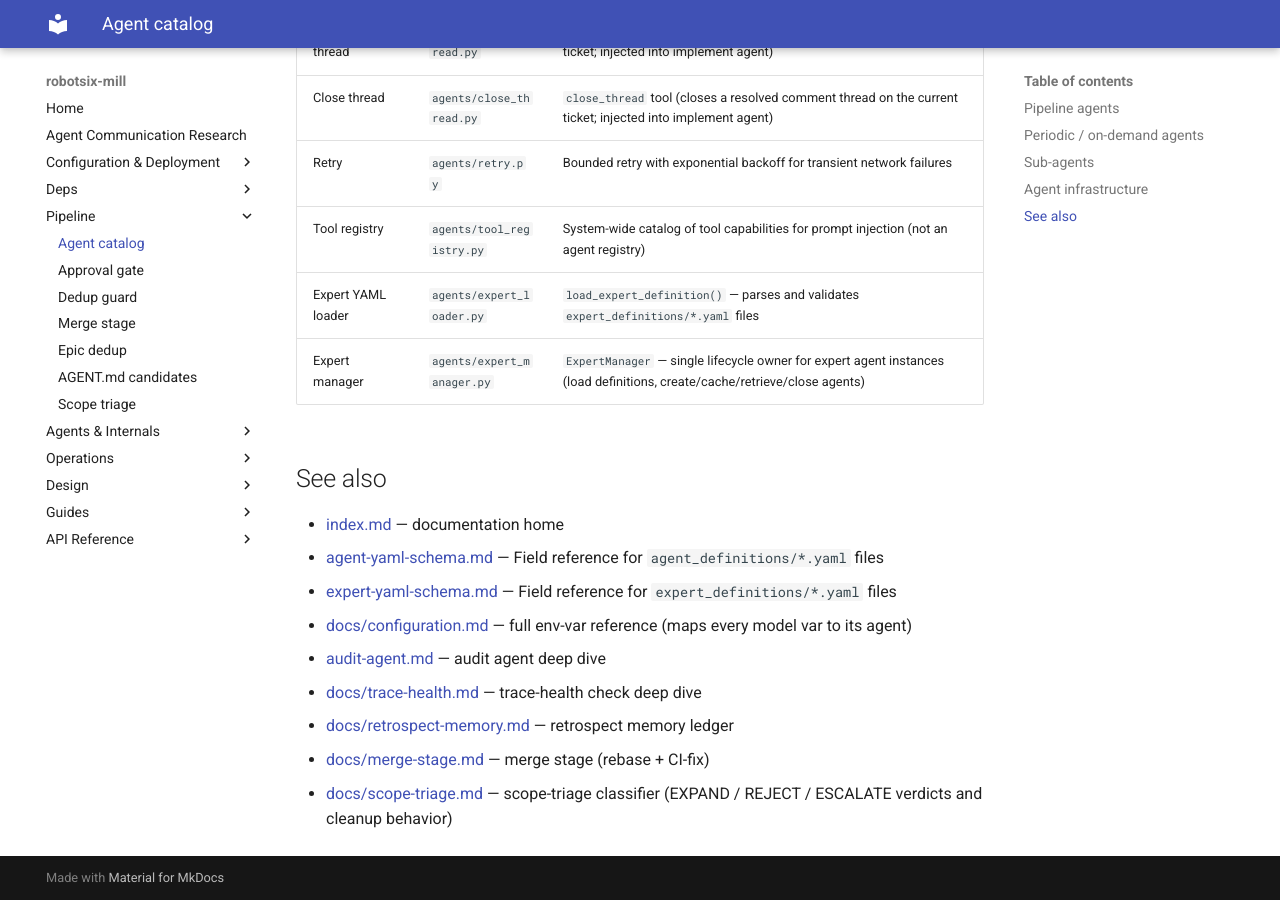
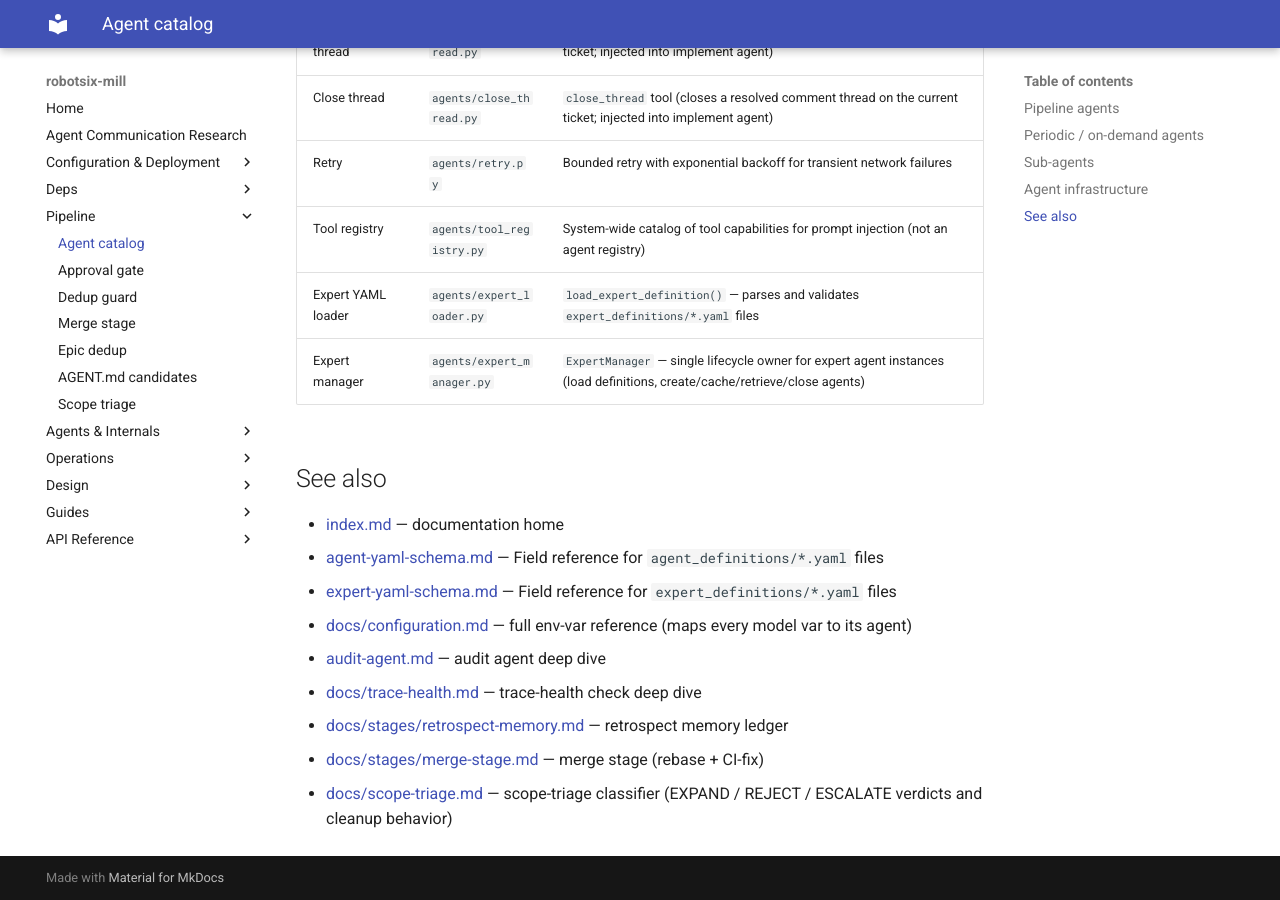
Before and after one commit to damien-robotsix/robotsix-mill, an MkDocs documentation site: the page built from docs/agents/index.md, in a window 1280 px wide and 900 px high, scrolled down 6452 px. Built offline with MkDocs 1.6.1 and Material for MkDocs 9.7.7, drawn with Linux system fonts in a browser that asks for light colours.

Commit message:
mill: Reorganize module stages: align to per-module layout (src/docs/tests) (20260705T234859Z-reorganize-module-stages-align-to-per-mo-84c5) [WIP]

```diff
--- a/docs/agents/index.md
+++ b/docs/agents/index.md
@@ -103,6 +103,6 @@
 - [docs/configuration.md](../configuration.md) — full env-var reference (maps every model var to its agent)
 - [audit-agent.md](audit-agent.md) — audit agent deep dive
 - [docs/trace-health.md](../trace-health.md) — trace-health check deep dive
-- [docs/retrospect-memory.md](../retrospect-memory.md) — retrospect memory ledger
-- [docs/merge-stage.md](../merge-stage.md) — merge stage (rebase + CI-fix)
+- [docs/stages/retrospect-memory.md](../stages/retrospect-memory.md) — retrospect memory ledger
+- [docs/stages/merge-stage.md](../stages/merge-stage.md) — merge stage (rebase + CI-fix)
 - [docs/scope-triage.md](../scope-triage.md) — scope-triage classifier (EXPAND / REJECT / ESCALATE verdicts and cleanup behavior)
--- a/docs/modules.yaml
+++ b/docs/modules.yaml
@@ -358,6 +358,7 @@
       - tests/stages/test_implemented_repos.py
       - tests/stages/test_smoke_gate_browser.py
       - tests/stages/test_implementation_logic.py
+      - docs/stages/**/*
     dependencies: [config, core, forge, vcs, agents, runners, langfuse, runtime, hooks]
 
   # -------------------------------------------------------------------
--- a/mkdocs.yml
+++ b/mkdocs.yml
@@ -25,16 +25,16 @@
       - Dependency management: deps/dependencies.md
   - Pipeline:
       - Agent catalog: agents/index.md
-      - Approval gate: approval-gate.md
+      - Approval gate: stages/approval-gate.md
       - Dedup guard: core/dedup-guard.md
-      - Merge stage: merge-stage.md
-      - Epic dedup: epic-dedup.md
+      - Merge stage: stages/merge-stage.md
+      - Epic dedup: stages/epic-dedup.md
       - "AGENT.md candidates": agents/md-candidates.md
       - Scope triage: scope-triage.md
   - Agents & Internals:
       - Audit agent: agents/audit-agent.md
-      - Blocked ticket recovery: blocked-ticket-recovery.md
-      - Retrospect memory: retrospect-memory.md
+      - Blocked ticket recovery: stages/blocked-ticket-recovery.md
+      - Retrospect memory: stages/retrospect-memory.md
       - Trace-health check: trace-health.md
       - Diagnostic agent: agents/diagnostic-agent.md
       - Expert YAML schema: agent-definitions/expert-yaml-schema.md
```
Also changed, not shown: ARCHITECTURE.md (+2 -2 lines), CHANGELOG.md (+1 -0 lines), CONTRIBUTING.md (+1 -1 lines), README.md (+5 -5 lines), docs/stages/approval-gate.md (renamed from docs/approval-gate.md), docs/stages/blocked-ticket-recovery.md (renamed from docs/blocked-ticket-recovery.md), docs/stages/epic-dedup.md (renamed from docs/epic-dedup.md), docs/stages/merge-stage.md (renamed from docs/merge-stage.md), docs/stages/retrospect-memory.md (renamed from docs/retrospect-memory.md), 1 other file.
